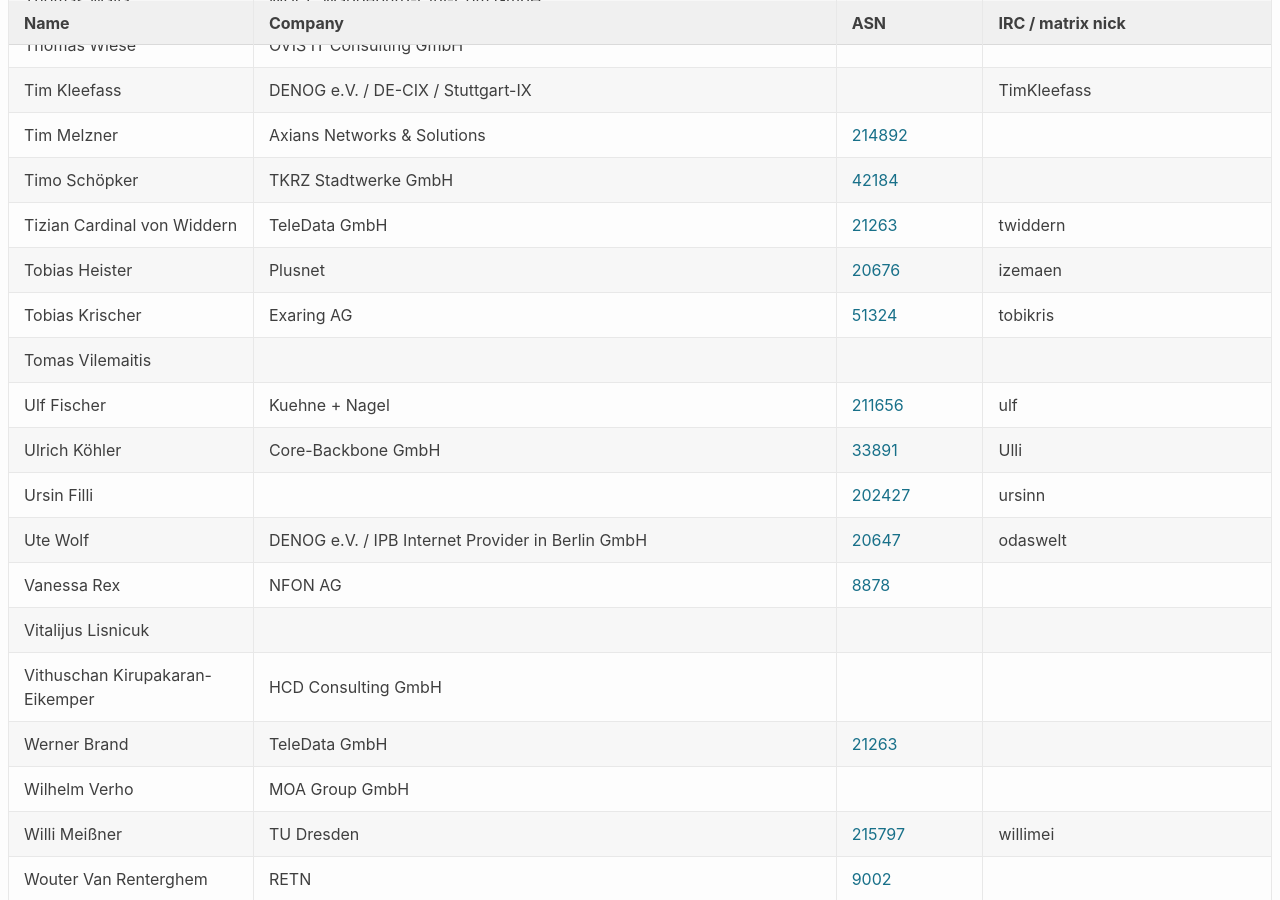
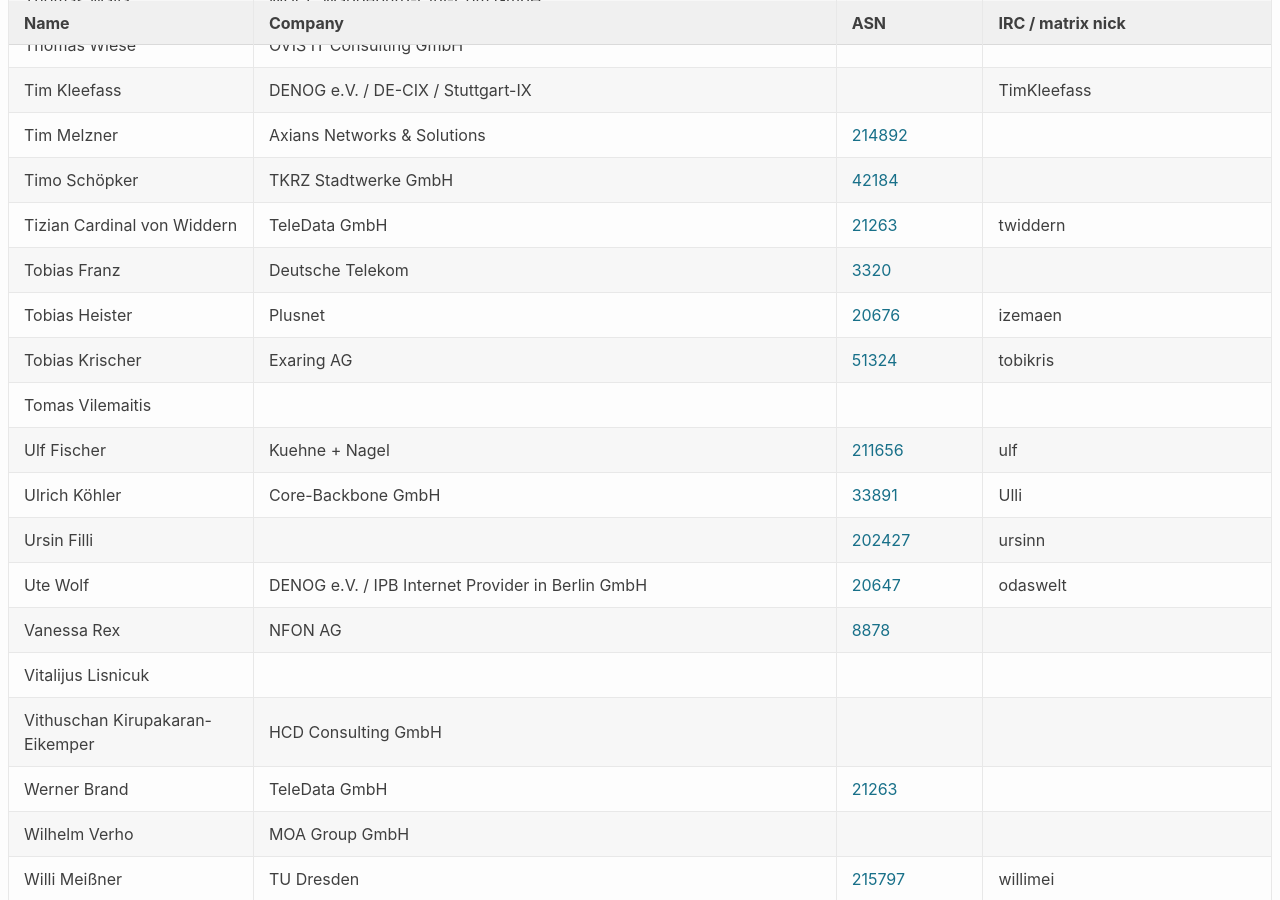
Before and after one commit to denog/pretix-attendeelist, a Jekyll site: the page built from denog16/index.markdown, in a window 1280 px wide and 900 px high, scrolled down 13930 px. Built offline with Jekyll 4.4.1, drawn with Linux system fonts in a browser that asks for light colours.

Commit message:
Latest data: Thu Oct 10 07:28:54 UTC 2024

```diff
--- a/_data/attendees_denog16_onsite.json
+++ b/_data/attendees_denog16_onsite.json
@@ -1854,6 +1854,12 @@
     "asn": "21263"
   },
   {
+    "name": "Tobias Franz",
+    "company": "Deutsche Telekom",
+    "irc": null,
+    "asn": "3320"
+  },
+  {
     "name": "Tobias Heister",
     "company": "Plusnet",
     "irc": "izemaen",
```
